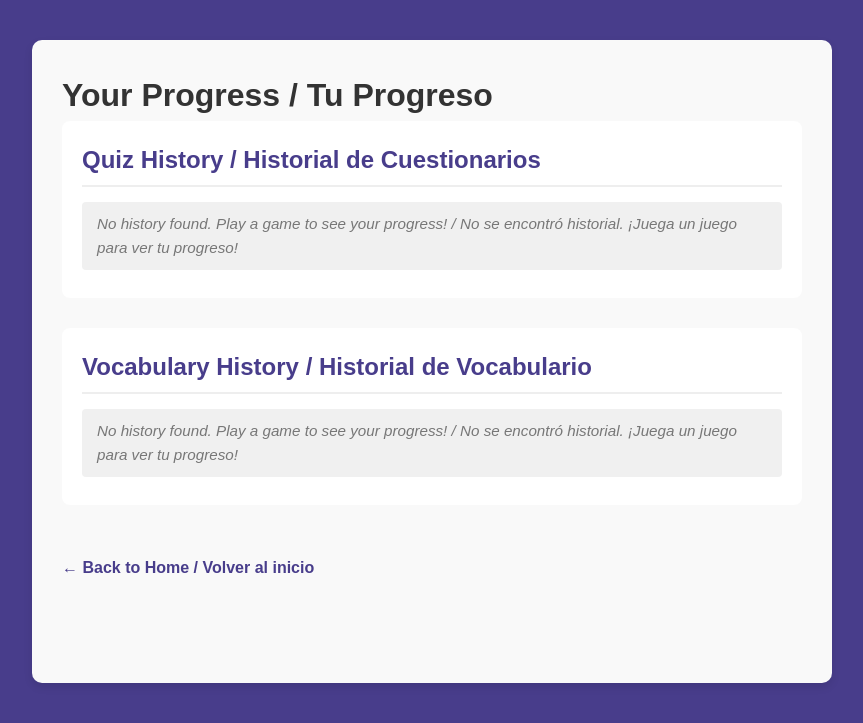
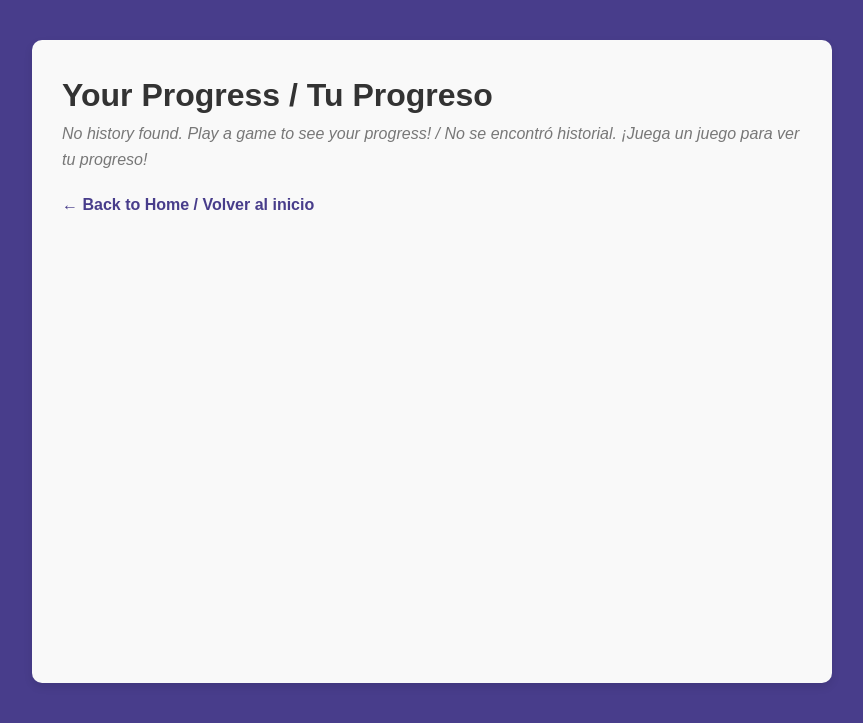
Before and after one commit to motzerts/quizapp, a Flask app: page /progress in a window 1280 px wide. Shown: the part 77-800 px from the top of the page, without its empty margins (208-1071 px from the left). Run offline with Flask 3, Linux system fonts and the light colour scheme.

Commit message:
feat(progress): dynamically track and display all quiz types on progress page

```diff
--- a/static/js/progress.js
+++ b/static/js/progress.js
@@ -1,59 +1,67 @@
 document.addEventListener('DOMContentLoaded', () => {
-    const quizHistoryList = document.getElementById('quiz-history-list');
-    const vocabHistoryList = document.getElementById('vocabulary-history-list');
+    const historiesContainer = document.getElementById('all-histories-container');
 
-    function loadHistory(key, listElement) {
+    // Helper to prettify game type names
+    function prettifyGameType(type) {
+        const map = {
+            quiz: 'Quiz History / Historial de Cuestionarios',
+            vocabulary: 'Vocabulary History / Historial de Vocabulario',
+            ancient_history: 'Ancient History / Historia Antigua',
+            medieval_history: 'Medieval History / Historia Medieval',
+            history_pre_roman: 'Pre-Roman History / Historia Pre-Romana',
+        };
+        // Default: Capitalize and replace underscores
+        return map[type] || (type.charAt(0).toUpperCase() + type.slice(1).replace(/_/g, ' '));
+    }
+
+    // Find all *_history keys in localStorage
+    const allKeys = Object.keys(localStorage);
+    const historyKeys = allKeys.filter(k => k.endsWith('_history'));
+
+    if (historyKeys.length === 0) {
+        historiesContainer.innerHTML = '<div class="no-data">No history found. Play a game to see your progress! / No se encontró historial. ¡Juega un juego para ver tu progreso!</div>';
+        return;
+    }
+
+    historiesContainer.innerHTML = '';
+
+    historyKeys.forEach(key => {
         let history = [];
-        const noDataMessage = "No history found. Play a game to see your progress! / No se encontró historial. ¡Juega un juego para ver tu progreso!";
-
         try {
             const storedHistory = localStorage.getItem(key);
             if (storedHistory) {
                 history = JSON.parse(storedHistory);
-                 // Ensure it's an array
-                if (!Array.isArray(history)) {
-                    history = [];
-                }
+                if (!Array.isArray(history)) history = [];
             }
         } catch (e) {
-            console.error("Error parsing stored history for", key, e);
-            history = []; // Reset history if parsing fails
+            console.error('Error parsing stored history for', key, e);
+            history = [];
         }
 
-        // Clear the loading message
-        listElement.innerHTML = '';
+        const gameType = key.replace(/_history$/, '');
+        const section = document.createElement('div');
+        section.className = 'progress-section';
+        section.innerHTML = `<h2>${prettifyGameType(gameType)}</h2>`;
+        const ul = document.createElement('ul');
 
         if (history.length === 0) {
             const li = document.createElement('li');
-            li.textContent = noDataMessage;
+            li.textContent = 'No history found. Play a game to see your progress! / No se encontró historial. ¡Juega un juego para ver tu progreso!';
             li.classList.add('no-data');
-            listElement.appendChild(li);
-            return;
+            ul.appendChild(li);
+        } else {
+            history.slice().reverse().forEach(item => {
+                const li = document.createElement('li');
+                let formattedDate = 'Unknown date';
+                try {
+                    const date = new Date(item.timestamp);
+                    formattedDate = date.toLocaleDateString('en-GB', { day: '2-digit', month: 'short', year: 'numeric', hour: '2-digit', minute: '2-digit', hour12: false });
+                } catch(e) {}
+                li.innerHTML = `Score / Puntuación: <strong>${item.score} / ${item.total}</strong> <span>${formattedDate}</span>`;
+                ul.appendChild(li);
+            });
         }
-
-        // Display history, newest first
-        history.reverse().forEach(item => {
-            const li = document.createElement('li');
-
-            // Format timestamp for readability
-            let formattedDate = 'Unknown date';
-            try {
-                const date = new Date(item.timestamp);
-                // Example format: 07 Apr 2025, 22:30
-                formattedDate = date.toLocaleDateString('en-GB', { day: '2-digit', month: 'short', year: 'numeric', hour: '2-digit', minute: '2-digit', hour12: false });
-            } catch(e) {
-                 console.error("Error formatting date", item.timestamp, e);
-            }
-
-            li.innerHTML = `
-                Score / Puntuación: <strong>${item.score} / ${item.total}</strong>
-                <span>${formattedDate}</span>
-            `;
-            listElement.appendChild(li);
-        });
-    }
-
-    // Load histories for both game types
-    loadHistory('quiz_history', quizHistoryList);
-    loadHistory('vocabulary_history', vocabHistoryList);
+        section.appendChild(ul);
+        historiesContainer.appendChild(section);
+    });
 });
--- a/templates/progress.html
+++ b/templates/progress.html
@@ -71,18 +71,9 @@
      <main class="main-container">
         <h1>Your Progress / Tu Progreso</h1>
 
-        <div class="progress-section">
-            <h2>Quiz History / Historial de Cuestionarios</h2>
-            <ul id="quiz-history-list">
-                <li class="no-data">Loading history... / Cargando historial...</li>
-            </ul>
-        </div>
-
-        <div class="progress-section">
-            <h2>Vocabulary History / Historial de Vocabulario</h2>
-            <ul id="vocabulary-history-list">
-                <li class="no-data">Loading history... / Cargando historial...</li>
-            </ul>
+        <div id="all-histories-container">
+            <!-- All quiz/vocab/game histories will be dynamically inserted here by JS -->
+            <div class="no-data">Loading history... / Cargando historial...</div>
         </div>
 
         <a href="{{ url_for('home') }}" class="back-link">&larr; Back to Home / Volver al inicio</a>
```
